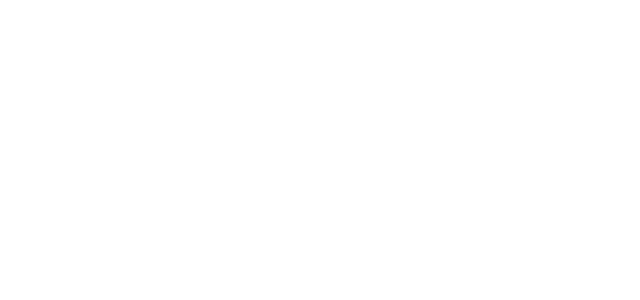
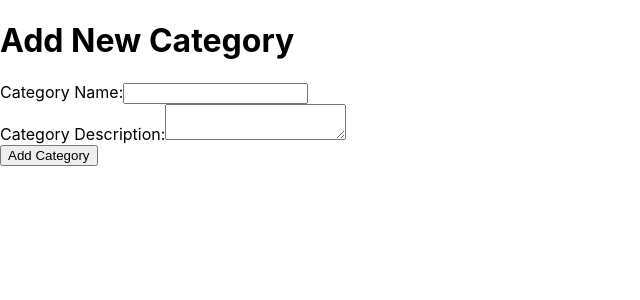
Before and after one commit to hoseindig/front-fastApi-mongo, a React (Create React App) app: page /add-category in a window 1280 px wide. Before the commit this address had no page. Shown: the top 300 px of the page, without its empty margins (0-640 px from the left). Built offline with nearby package versions, Linux system fonts and the light colour scheme; sample sign-in values are in the browser's storage.

Commit message:
category

```diff
--- /dev/null
+++ b/src/AddCategoryPage.jsx
@@ -0,0 +1,56 @@
+import React, { useState } from 'react';
+import axios from 'axios';
+import { useNavigate } from 'react-router-dom';
+import { toast } from 'react-toastify';
+
+const AddCategoryPage = () => {
+    const [name, setName] = useState('');
+    const [description, setDescription] = useState('');  // State for description
+    const navigate = useNavigate();
+
+    const handleAddCategory = async (e) => {
+        e.preventDefault();
+
+        const newCategory = { name, description };
+
+        try {
+            await axios.post(`${process.env.REACT_APP_API_BASE_URL}/category/`, newCategory);
+            toast.success('Add Category successful! ');
+            navigate('/categories'); // Redirect to categories page after successful submission
+        } catch (error) {
+            console.error('Error adding category:', error);
+        }
+    };
+
+    return (
+        <div>
+            <h1>Add New Category</h1>
+            <form onSubmit={handleAddCategory}>
+                <div>
+                    <label htmlFor="name">Category Name:</label>
+                    <input
+                        type="text"
+                        id="name"
+                        value={name}
+                        onChange={(e) => setName(e.target.value)}
+                        required
+                    />
+                </div>
+
+                <div>
+                    <label htmlFor="description">Category Description:</label>
+                    <textarea
+                        id="description"
+                        value={description}
+                        onChange={(e) => setDescription(e.target.value)}
+                        required
+                    />
+                </div>
+
+                <button type="submit">Add Category</button>
+            </form>
+        </div>
+    );
+};
+
+export default AddCategoryPage;
--- a/src/App.js
+++ b/src/App.js
@@ -5,6 +5,8 @@
 import ProductPage from "./ProductPage";
 import AddProductPage from "./AddProductPage";
 import ProtectedRoute from "./ProtectedRoute"; // Import the ProtectedRoute
+import CategoryPage from "./CategoryPage"; // Import the CategoryPage
+import AddCategoryPage from "./AddCategoryPage"; // Import AddCategoryPage
 import { ToastContainer } from "react-toastify";
 
 const App = () => {
@@ -20,7 +22,12 @@
             <div>
               <h1>Welcome to the app!</h1>
               {/* Add a Link to the products page */}
-              <Link to="/products">Go to Product Page</Link>
+              <p>
+                <Link to="/products">Go to Product Page</Link>
+              </p>
+              <p>
+                <Link to="/categories">Go to Categories</Link>
+              </p>
             </div>
           }
         />
@@ -38,6 +45,15 @@
           path="/add-product"
           element={<ProtectedRoute element={<AddProductPage />} />}
         />
+        {/* Category routes */}
+        <Route
+          path="/categories"
+          element={<ProtectedRoute element={<CategoryPage />} />}
+        />
+        <Route
+          path="/add-category"
+          element={<ProtectedRoute element={<AddCategoryPage />} />}
+        />
       </Routes>
     </div>
   );
--- /dev/null
+++ b/src/CategoryPage.jsx
@@ -0,0 +1,35 @@
+import React, { useEffect, useState } from 'react';
+import axios from 'axios';
+import { Link } from 'react-router-dom';
+
+const CategoryPage = () => {
+    const [categories, setCategories] = useState([]);
+
+    // Fetch categories when the component mounts
+    useEffect(() => {
+        const fetchCategories = async () => {
+            try {
+                const response = await axios.get(`${process.env.REACT_APP_API_BASE_URL}/category/`);
+                setCategories(response.data);
+            } catch (error) {
+                console.error('Error fetching categories:', error);
+            }
+        };
+
+        fetchCategories();
+    }, []);
+
+    return (
+        <div>
+            <h1>Categories</h1>
+            <ul>
+                <li><Link to="/add-category">Add New</Link></li>
+                {categories.map((category) => (
+                    <li key={category.id}>{category.name}  ({category.description})</li>
+                ))}
+            </ul>
+        </div>
+    );
+};
+
+export default CategoryPage;
--- a/src/DashboardPage.jsx
+++ b/src/DashboardPage.jsx
@@ -51,6 +51,7 @@
             <h2>Welcome to your Dashboard</h2>
             <p>Click below to view the products:</p>
             <Link to="/products">Go to Products</Link>
+            <Link to="/categories">Go to Categories</Link>
             {userData ? (
                 <div>
                     <h3>User Info:</h3>
```
